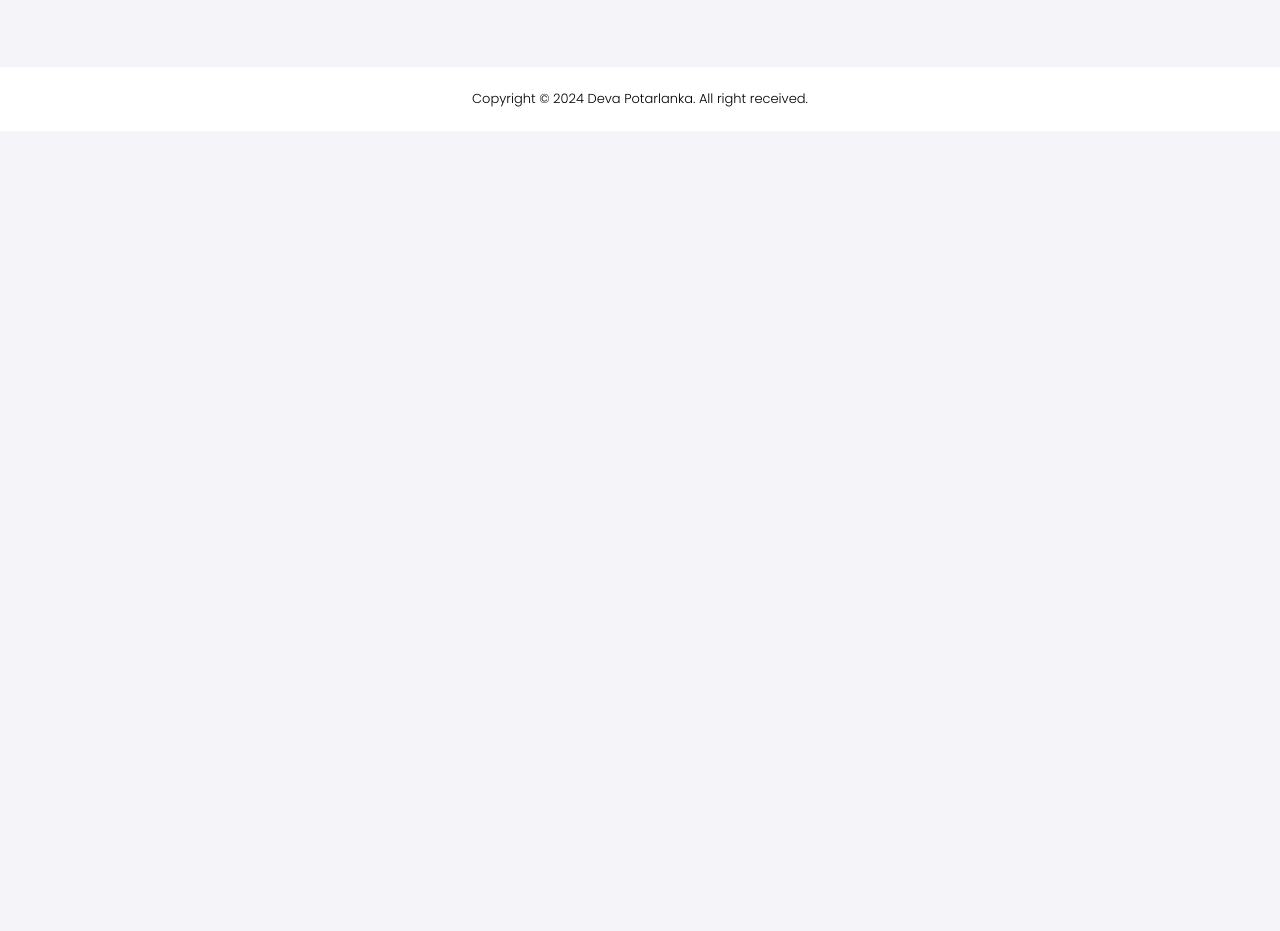
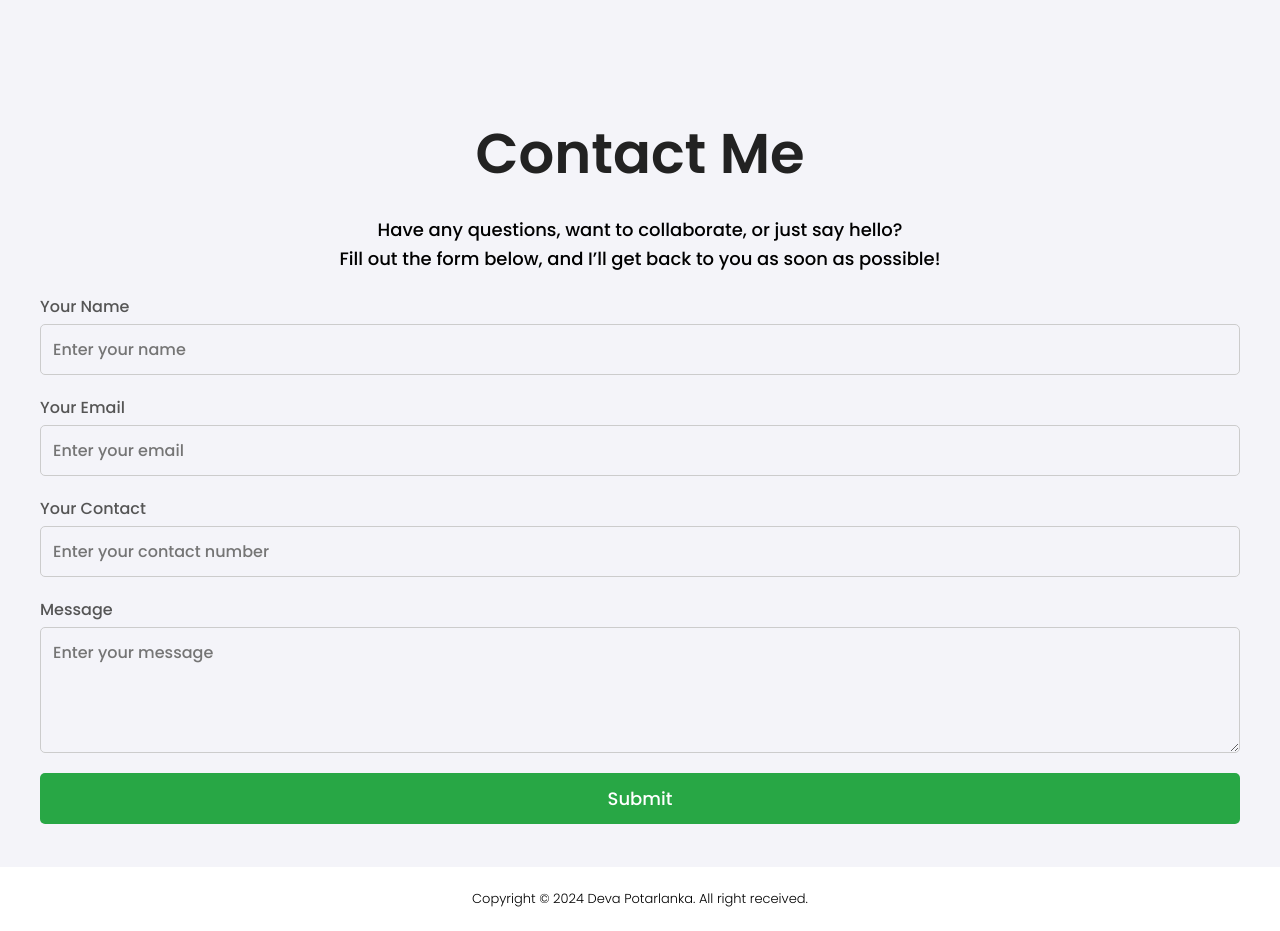
Before and after one commit to Deva7/portfolio-app, a React (Create React App) app: page / in a window 1280 px wide. Shown: the part 3471-4402 px from the top of the page. Before the commit the page ends 3602 px from the top, so only its background shows below. Built offline with nearby package versions, Linux system fonts and the light colour scheme.

Commit message:
component updates

```diff
--- a/src/App.js
+++ b/src/App.js
@@ -3,6 +3,7 @@ import Intro from "./components/Intro/intro"
 import Education from "./components/Education/education";
 import About from "./components/About/about";
 import Experience from "./components/Experience/experience";
+import Contact from "./components/Contact/contact";
 import Footer from "./components/Footer/footer";
 
 function App() {
@@ -13,6 +14,7 @@ function App() {
       <Education />
       <Experience />
       <About />
+      <Contact />
       <Footer />
     </div>
   );
--- /dev/null
+++ b/src/components/Contact/contact.css
@@ -0,0 +1,154 @@
+.contact-section {
+    display: flex;
+    justify-content: center;
+    align-items: center;
+    min-height: 100vh; /* Ensures it fills the viewport */
+    padding: 20px;
+    background-color: #f4f4f9;
+  }
+
+  .contact-container {
+    display: flex;
+    flex-wrap: wrap;
+    align-items: center;
+    justify-content: space-between;
+    max-width: 1200px;
+    margin: 0 auto;
+    gap: 30px;
+    width: 100%;
+  }
+
+  .contact-content {
+    flex: 1;
+    min-width: 300px;
+    text-align: left;
+  }
+
+  .contact-content h1 {
+    font-size: 3.5rem;
+    margin-bottom: 20px;
+    color: #222;
+    text-align: center;
+  }
+
+  .contact-content p {
+    font-size: 1.125rem;
+    line-height: 1.6;
+    margin-bottom: 20px;
+    text-align: center;
+  }
+
+  .contact-form {
+    display: flex;
+    flex-direction: column;
+    gap: 20px;
+    width: 100%;
+  }
+
+  .form-group {
+    display: flex;
+    flex-direction: column;
+  }
+
+  .form-group label {
+    font-size: 1rem;
+    margin-bottom: 5px;
+    color: #555;
+  }
+
+  .form-group input,
+  .form-group textarea {
+    padding: 12px;
+    font-size: 1rem;
+    border: 1px solid #ccc;
+    border-radius: 5px;
+    width: 100%;
+    box-sizing: border-box;
+  }
+
+  .form-group input:focus,
+  .form-group textarea:focus {
+    outline: none;
+    border-color: #777;
+    background-color: #fff;
+  }
+
+  .submit-btn {
+    padding: 12px 20px;
+    font-size: 1.125rem;
+    color: #fff;
+    background-color: #28a745;
+    border: none;
+    border-radius: 5px;
+    cursor: pointer;
+    text-align: center;
+    transition: background-color 0.3s ease;
+  }
+
+  .submit-btn:hover {
+    background-color: #218838;
+  }
+
+  /* .contact-image {
+    flex: 1;
+    min-width: 300px;
+    display: flex;
+    justify-content: center;
+    align-items: center;
+  } */
+
+  /* .contact-image img {
+    max-width: 100%;
+    height: auto;
+    border-radius: 8px;
+    object-fit: cover;
+  } */
+
+  /* Responsive Design */
+  @media (max-width: 768px) {
+    .contact-container {
+      flex-direction: column;
+      align-items: center;
+      text-align: center;
+    }
+
+    .contact-content {
+      margin-bottom: 20px;
+    }
+
+    .contact-content h1 {
+      font-size: 2rem;
+      text-align: center;
+    }
+
+    .contact-content p {
+      font-size: 1rem;
+    }
+
+    .contact-form {
+      width: 100%;
+    }
+
+    /* .contact-image {
+      justify-content: center;
+    } */
+  }
+
+  @media (max-width: 480px) {
+    .contact-section {
+      padding: 20px 10px;
+    }
+
+    .contact-content h1 {
+      font-size: 1.75rem;
+      text-align: center;
+    }
+
+    .contact-content p {
+      font-size: 0.9rem;
+    }
+
+    .submit-btn {
+      font-size: 1rem;
+    }
+  }
--- /dev/null
+++ b/src/components/Contact/contact.js
@@ -0,0 +1,45 @@
+// ContactMe.js
+import React from 'react';
+import './contact.css';
+
+const Contact = () => {
+  return (
+    <section className="contact-section">
+      <div className="contact-container">
+        <div className="contact-content">
+          <h1>Contact Me</h1>
+          <p>
+            Have any questions, want to collaborate, or just say hello?<br></br>Fill out the form below, and I’ll get back to you as soon as possible!
+          </p>
+          <form className="contact-form">
+            <div className="form-group">
+              <label htmlFor="name">Your Name</label>
+              <input type="text" id="name" placeholder="Enter your name" required />
+            </div>
+            <div className="form-group">
+              <label htmlFor="email">Your Email</label>
+              <input type="email" id="email" placeholder="Enter your email" required />
+            </div>
+            <div className="form-group">
+              <label htmlFor="contact">Your Contact</label>
+              <input type="text" id="contact" placeholder="Enter your contact number" required />
+            </div>
+            <div className="form-group">
+              <label htmlFor="message">Message</label>
+              <textarea id="message" rows="4" placeholder="Enter your message" required></textarea>
+            </div>
+            <button type="submit" className="submit-btn">Submit</button>
+          </form>
+        </div>
+        {/* <div className="contact-image">
+          <img
+            src={`${process.env.PUBLIC_URL}/assets/contact-image.png`}
+            alt="Contact"
+          />
+        </div> */}
+      </div>
+    </section>
+  );
+};
+
+export default Contact;
--- a/src/components/Education/education.css
+++ b/src/components/Education/education.css
@@ -26,7 +26,7 @@ body, html {
   max-width: 1200px;
 }
 
-h1 {
+.education-container h1 {
   margin-bottom: 2rem;
   font-size: 4rem;
   color: #222;
--- a/src/components/Navbar/navbar.js
+++ b/src/components/Navbar/navbar.js
@@ -20,7 +20,7 @@ const Navbar = () => {
           <Link activeClass='active' to='experience-section' spy={true} smooth={true} offset={0} duration={500}>Experience</Link>
           <Link activeClass='active' to='about-section' spy={true} smooth={true} offset={-50} duration={500}>About</Link>
         </div>
-        <a href="#contact" className="contact-btn">Contact Me</a>
+        <Link activeClass='active' to='contact-section' spy={true} smooth={true} offset={-50} duration={500} className="contact-btn">Contact Me</Link>
         <button className="mobile-menu-toggle" onClick={toggleMobileMenu}>
           ☰
         </button>
```
Also changed, not shown: 1 other file (tests, documents, lock files or other folders).
